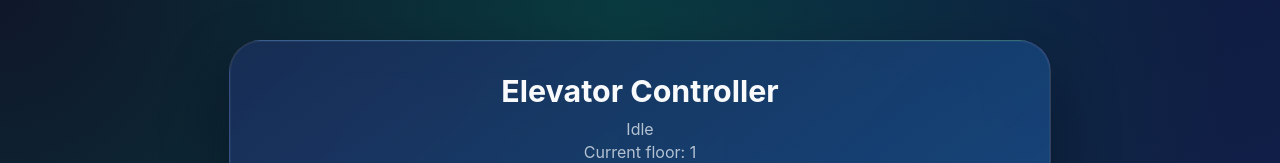
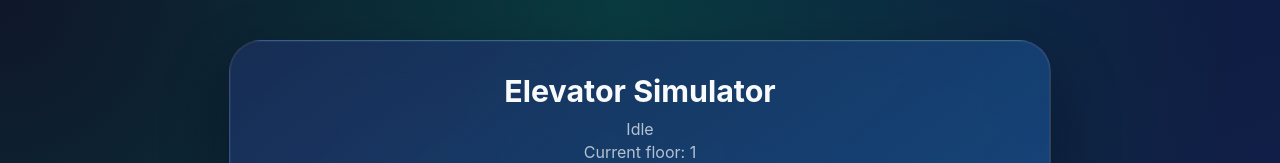
Before and after one commit to TaulantSela/elevator-system, a React (Create React App) app: page / in a window 1280 px wide. Shown: the top 163 px of the page. Built offline with nearby package versions, Linux system fonts and the light colour scheme.

Commit message:
add favicon

```diff
--- a/public/index.html
+++ b/public/index.html
@@ -1,17 +1,12 @@
 <!DOCTYPE html>
 <html lang="en">
+
 <head>
   <meta charset="utf-8" />
-    <link
-      rel="stylesheet"
-      href="https://cdnjs.cloudflare.com/ajax/libs/font-awesome/4.7.0/css/font-awesome.min.css"
-    />
+  <link rel="stylesheet" href="https://cdnjs.cloudflare.com/ajax/libs/font-awesome/4.7.0/css/font-awesome.min.css" />
   <meta name="viewport" content="width=device-width, initial-scale=1" />
   <meta name="theme-color" content="#000000" />
-    <meta
-      name="description"
-      content="Elevator Simulator – interactive 7-floor elevator controller"
-    />
+  <meta name="description" content="Elevator Simulator - An interactive elevator simulator" />
   <link rel="apple-touch-icon" href="%PUBLIC_URL%/logo192.png" />
   <!--
       manifest.json provides metadata used when your web app is installed on a
@@ -29,6 +24,7 @@
     -->
   <title>Elevator Simulator</title>
 </head>
+
 <body>
   <noscript>You need to enable JavaScript to run this app.</noscript>
   <div id="root"></div>
@@ -43,4 +39,5 @@
       To create a production bundle, use `npm run build` or `yarn build`.
     -->
 </body>
+
 </html>
--- a/src/App.tsx
+++ b/src/App.tsx
@@ -353,7 +353,7 @@ function App() {
     <div className="app">
       <div className="elevator-card">
         <header className="elevator-header">
-          <h1 className="title">Elevator Controller</h1>
+          <h1 className="title">Elevator Simulator</h1>
           <p className="status">{statusMessage}</p>
           <p className="status">Current floor: {currentFloor}</p>
         </header>
```
Also changed, not shown: 2 other files (tests, documents, lock files or other folders). Lines whose indentation alone changed are shown as unchanged.
